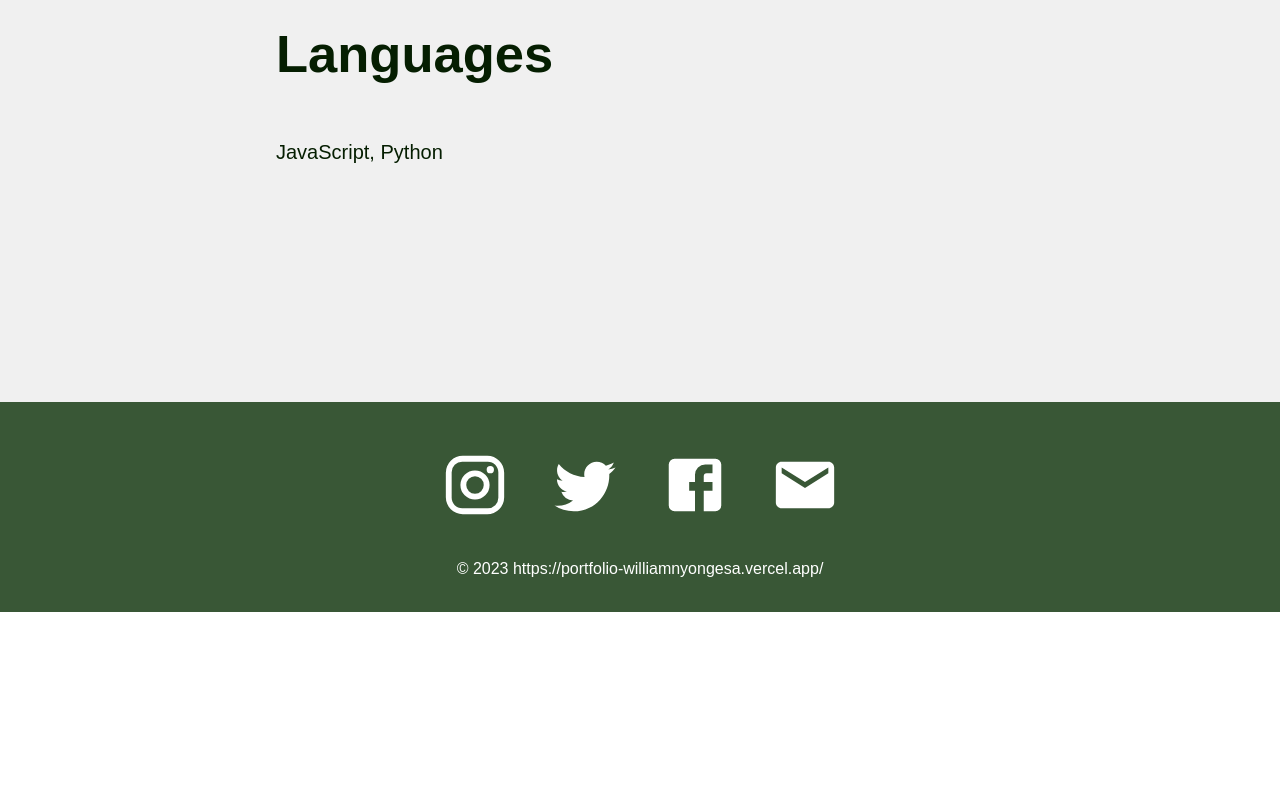
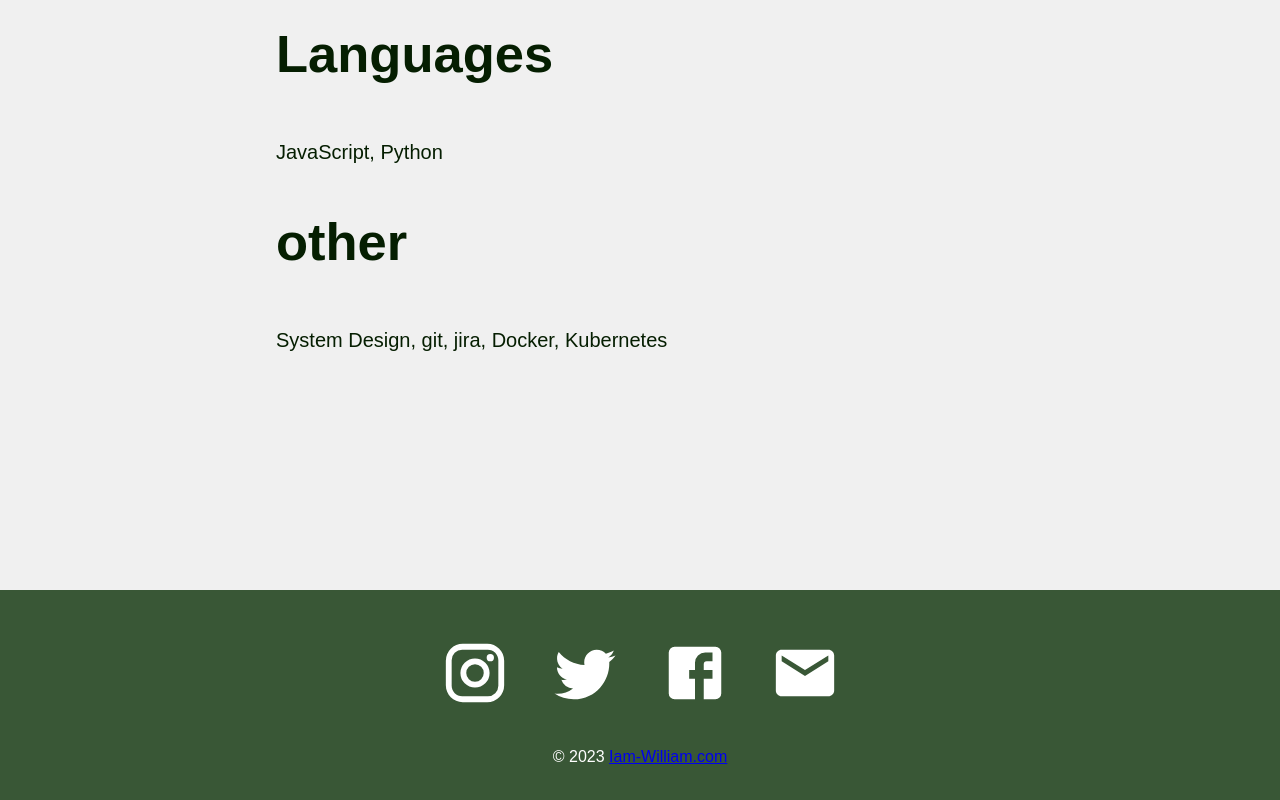
Before and after one commit to williamNyongesa/portfolio, a React (Create React App) app: page / in a window 1280 px wide. Shown: the part 1406-2206 px from the top of the page. Before the commit the page ends 2018 px from the top, so only its background shows below. Built offline with nearby package versions, Linux system fonts and the light colour scheme.

Commit message:
added some achievements in the skills part

```diff
--- a/src/components/Footer.js
+++ b/src/components/Footer.js
@@ -16,7 +16,7 @@ function Footer() {
 
             <Link to="https://mail.google.com/mail/u/0/?pli=1#inbox?compose=GTvVlcSDXmZzpcmzQqWFBzlgMVGFjJQcMsrNnCtPnmTWHllXlmMWPBFRvQBjjzLFJdBLZhPGfpZlV"><Email/></Link>
         </div>
-        <p>&copy; 2023 https://portfolio-williamnyongesa.vercel.app/</p>
+        <p>&copy; 2023 <Link to="https://portfolio-williamnyongesa.vercel.app/">Iam-William.com</Link></p>
     </div>
   )
 }
--- a/src/pages/Home.js
+++ b/src/pages/Home.js
@@ -37,6 +37,15 @@ function Home() {
             <h2>Languages</h2>
             <span>JavaScript, Python</span>
           </li>
+
+          <li className="item">
+            <h2> other</h2>
+            <span>
+              System Design, git, jira, Docker, Kubernetes
+            </span>
+          </li>
+
+
         </ol>
       </div>
     </div>
```
